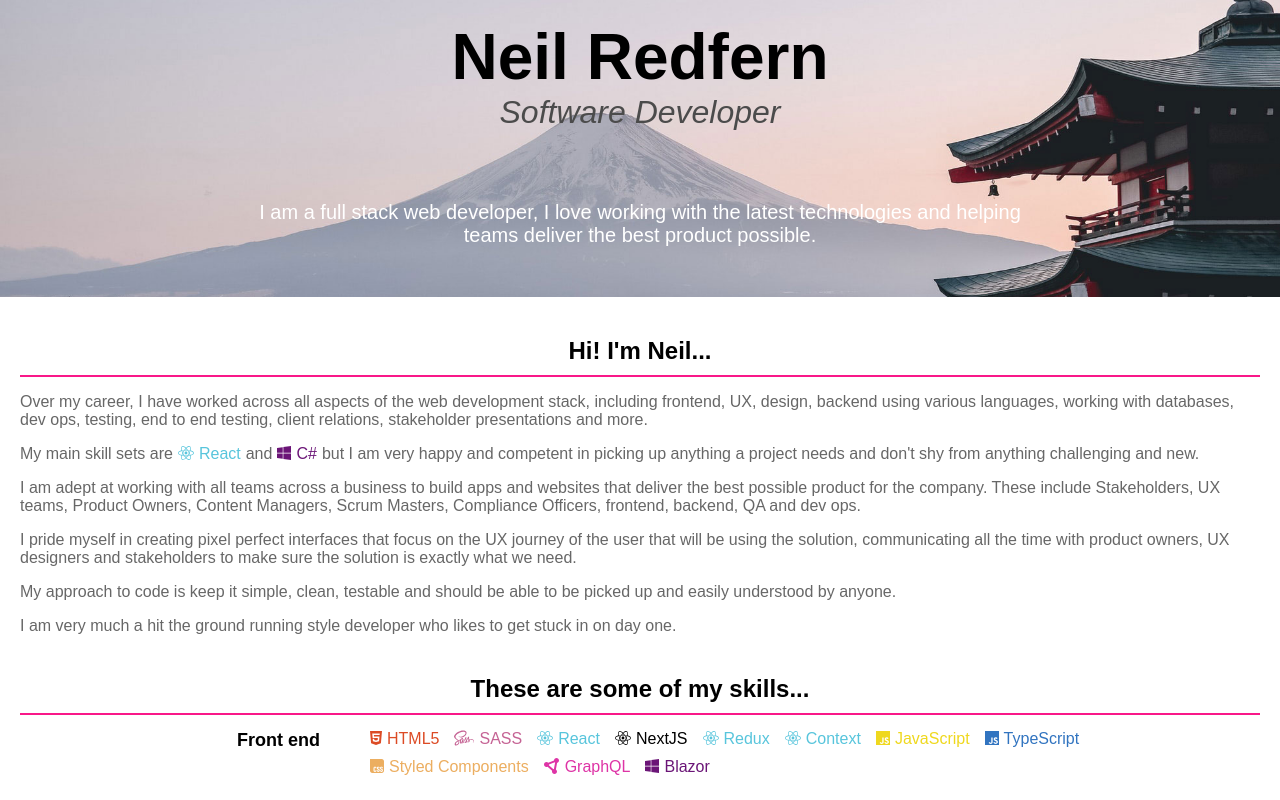
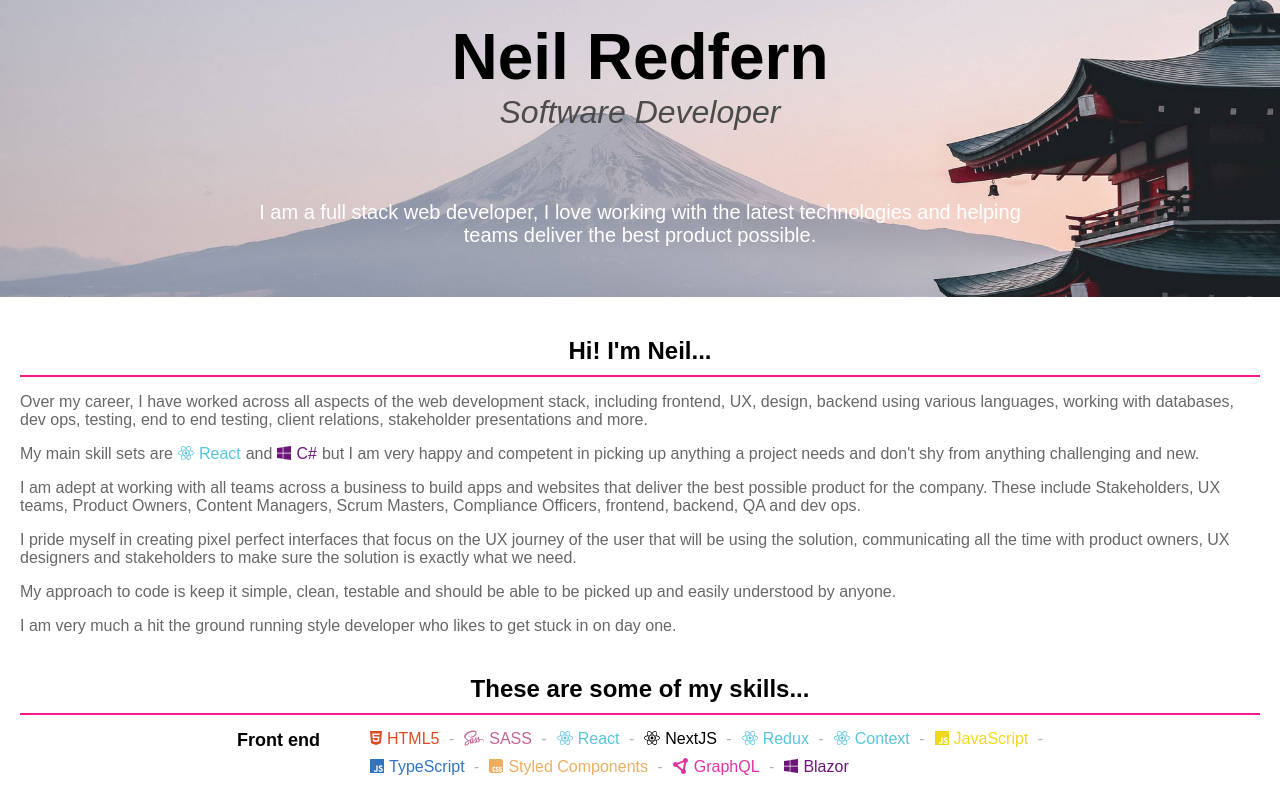
Before and after one commit to Redfern/Portfolio, a React (Vite) app: page / in a window 1280 px wide. Shown: the top 800 px of the page. Built offline with nearby package versions, Linux system fonts and the light colour scheme.

Commit message:
added in small seperator

```diff
--- a/src/components/Skills.tsx
+++ b/src/components/Skills.tsx
@@ -35,7 +35,18 @@ const Listing = styled.div`
   margin-bottom: 20px;
 `;
 
-const ListingItem = styled.div``;
+const ListingItem = styled.div`
+  &:after {
+    content: " - ";
+    opacity: 0.5;
+  }
+
+  &:last-of-type {
+    &:after {
+      content: " ";
+    }
+  }
+`;
 
 const Skills = () => (
   <React.Fragment>
```
